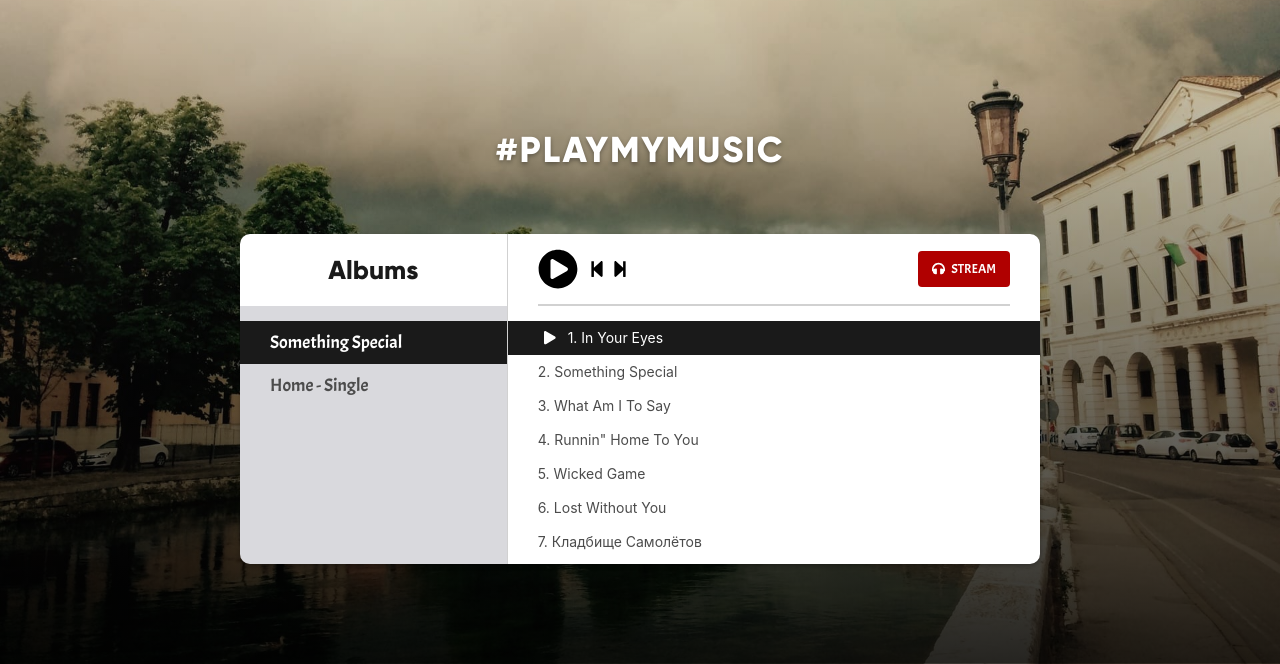
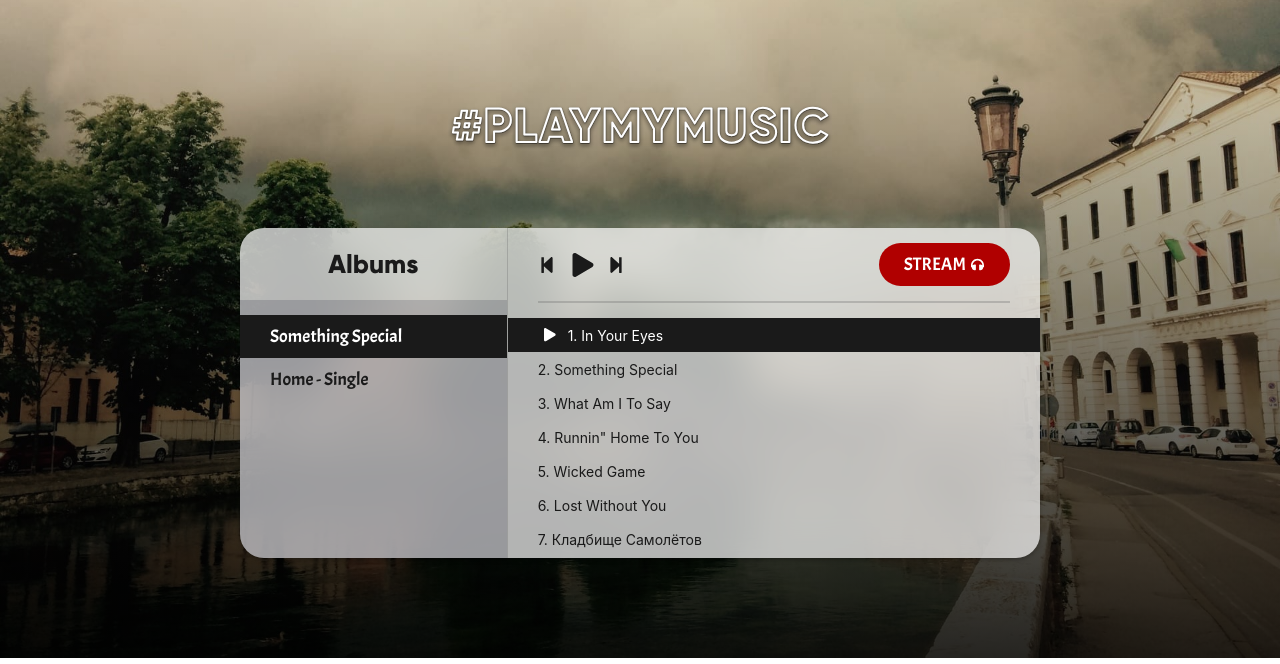
Before and after one commit to rayjackson13/ray7ackson, a Gatsby site: page / in a window 1280 px wide. Shown: the part 854-1518 px from the top of the page. Built offline with nearby package versions, Linux system fonts and the light colour scheme; Gatsby itself is replaced by a stand-in of ours.

Commit message:
Redesigned player.

```diff
--- a/src/components/Music/Music.module.scss
+++ b/src/components/Music/Music.module.scss
@@ -23,6 +23,7 @@ $gray: rgba(105, 105, 105, 0.3);
 }
 
 .title {
+  margin-top: 0;
   text-align: center;
   color: #fff;
   font-size: 24px;
@@ -38,6 +39,26 @@ $gray: rgba(105, 105, 105, 0.3);
     font-size: 36px;
     line-height: 48px;
     margin-bottom: 60px;
+  }
+
+  svg {
+    font-family: 'gilroy', sans-serif;
+    font-size: 36px;
+    width: 300px;
+    height: 44px;
+
+    @include screen(md) {
+      font-size: 48px;
+      width: 400px;
+      height: 60px;
+    }
+
+    text {
+      fill: none;
+      stroke: #fff;
+      stroke-width: 2px;
+      stroke-linejoin: round;
+    }
   }
 }
 
--- a/src/components/Music/index.tsx
+++ b/src/components/Music/index.tsx
@@ -7,7 +7,16 @@ import { Player } from 'components/Player';
 export const Music = (): JSX.Element => (
   <section className={styles.music}>
     <div className={styles.container}>
-      <h1 className={styles.title}>#PLAYMYMUSIC</h1>
+      <h1 className={styles.title}>
+        <svg>
+          <filter id="shadow">
+            <feDropShadow dx="0.2" dy="0.4" stdDeviation="0.2" />
+          </filter>
+          <text style={{ filter: 'url(#shadow)' }} x="3%" y="76%">
+            #PLAYMYMUSIC
+          </text>
+        </svg>
+      </h1>
       <div className={styles.playerWrap}>
         <Player />
       </div>
--- a/src/components/Player/AlbumView/AlbumView.module.scss
+++ b/src/components/Player/AlbumView/AlbumView.module.scss
@@ -42,11 +42,10 @@ $gray: rgba(0, 0, 30, 0.15);
   transition: background-color 0.125s, color 0.125s;
   position: relative;
   z-index: 0;
-  color: #4c4c4c;
+  color: #1a1a1a;
   transition: all 0.125s;
 
   &:hover {
-    color: #1a1a1a;
     padding-left: 40px;
   }
   &[data-selected="true"] {
--- a/src/components/Player/Controls/Controls.module.scss
+++ b/src/components/Player/Controls/Controls.module.scss
@@ -9,36 +9,41 @@ $gray: rgba(105, 105, 105, 0.3);
 }
 
 .controlsWrap {
-  display: block;
+  display: flex;
+  justify-content: center;
+  align-items: center;
   font-size: 0;
 }
 
 .controlsButton {
-  display: inline-block;
-  vertical-align: middle;
-  width: 40px;
-  height: 40px;
+  display: block;
+  width: 24px;
+  height: 24px;
   border: 0;
   outline: 0;
   background: 0;
   padding: 0;
-  margin-right: 10px;
+  margin-right: 12px;
+  margin-left: 15px;
+  color: #1a1a1a;
+  transition: all .125s;
+
+  &.small {
+    width: 18px;
+    height: 18px;
+    margin: 0;
+  }
 
   &:focus {
     outline: 0;
   }
   &:hover {
-    :global(.svg-inline--fa path) {
-      fill: #b00000;
-    }
+    color: #000;
   }
 
   :global(.svg-inline--fa) {
     width: 100%;
     height: 100%;
-    path {
-      transition: fill 0.25s;
-    }
   }
 }
 
@@ -53,16 +58,10 @@ $gray: rgba(105, 105, 105, 0.3);
   }
 }
 
-.small {
-  width: 18px;
-  height: 18px;
-  margin-right: 5px;
-}
-
 .buyLink {
   display: inline-flex;
-  padding: 10px 14px;
-  border-radius: 4px;
+  padding: 10px 25px;
+  border-radius: 24px;
   text-transform: uppercase;
   font-family: acme;
   font-size: 13px;
@@ -112,6 +111,7 @@ $gray: rgba(105, 105, 105, 0.3);
   }
 
   & > span {
-    margin-left: 0.3rem;
+    font-size: 18px;
+    margin-right: 0.3rem;
   }
 }
--- a/src/components/Player/Controls/index.tsx
+++ b/src/components/Player/Controls/index.tsx
@@ -6,15 +6,15 @@ import * as styles from './Controls.module.scss';
 export const Controls = (): JSX.Element => (
   <div className={styles.controls}>
     <span className={styles.controlsWrap}>
-      <button className={styles.controlsButton} id="audioPlay" type="button">
-        <i className="fas fa-play-circle" />
-      </button>
       <button
         className={clsx(styles.controlsButton, styles.small)}
         id="audioPrev"
         type="button"
       >
         <i className="fas fa-step-backward" />
+      </button>
+      <button className={styles.controlsButton} id="audioPlay" type="button">
+        <i className="fas fa-play" />
       </button>
       <button
         className={clsx(styles.controlsButton, styles.small)}
@@ -26,8 +26,8 @@ export const Controls = (): JSX.Element => (
     </span>
     <span className={styles.buy}>
       <a className={styles.buyLink} href="temp" id="audioBuy" target="_blank">
+        <span>Stream</span>
         <i className="fas fa-headphones" />
-        <span>Stream</span>
       </a>
     </span>
   </div>
--- a/src/components/Player/Player.module.scss
+++ b/src/components/Player/Player.module.scss
@@ -3,16 +3,17 @@
 $gray: rgba(105, 105, 105, 0.3);
 
 .player {
-  background-color: #fff;
+  background-color: rgba(255, 255, 255, 0.7);
   box-shadow: 0 2px 4px rgba(0, 0, 0, 0.25);
   overflow: hidden;
   border-radius: 16px;
   margin: 0 auto;
+  backdrop-filter: blur(20px);
 
   @include screen(md) {
     height: 330px;
     max-width: 800px;
-    border-radius: 10px;
+    border-radius: 24px;
   }
 }
 
--- a/src/components/Player/TrackView/TrackView.module.scss
+++ b/src/components/Player/TrackView/TrackView.module.scss
@@ -1,12 +1,11 @@
+@import '../../../styles/functions';
+
 .wrap {
-  padding: 15px 0;
-  min-height: 120px;
+  padding: 15px 0 40px;
+  min-height: 300px;
   flex: 1;
-  display: block;
-  cursor: pointer;
-  font-size: 14px;
-  transition: background-color 0.125s, color 0.125s;
-  color: #2e2e2e;
+  display: flex;
+  flex-direction: column;
 }
 
 .item {
@@ -15,13 +14,11 @@
   cursor: pointer;
   font-size: 14px;
   transition: background-color 0.125s, color 0.125s;
-  color: #4c4c4c;
+  color: #1a1a1a;
   display: flex;
   align-items: center;
 
   &:hover {
-    color: #1a1a1a;
-
     .playButton {
       opacity: 1;
     }
@@ -41,7 +38,8 @@
     }
   }
 
-  &:hover, &[data-selected="true"] {
+  &:hover,
+  &[data-selected="true"] {
     .name {
       transform: none;
     }
@@ -54,7 +52,7 @@
   background: 0;
   width: 24px;
   height: 24px;
-  color: #4c4c4c;
+  color: #1a1a1a;
   opacity: 0;
   transition: all 0.125s;
   display: flex;
@@ -62,7 +60,7 @@
   align-items: center;
 
   &:hover {
-    color: #1a1a1a;
+    color: #000;
   }
 }
 
@@ -70,5 +68,5 @@
   font-size: 14px;
   margin-left: 6px;
   transform: translateX(-30px);
-  transition: all .125s;
+  transition: all 0.125s;
 }
--- a/src/components/Player/TrackView/index.tsx
+++ b/src/components/Player/TrackView/index.tsx
@@ -14,6 +14,7 @@ export const TrackView = (props: Props): JSX.Element => {
   const { trackList, selected, onPlay } = props;
   return (
     <div className={styles.wrap}>
+      <div className={styles.scroll}>
         {trackList.map((track, idx) => (
           <span
             className={styles.item}
@@ -32,5 +33,6 @@ export const TrackView = (props: Props): JSX.Element => {
           </span>
         ))}
       </div>
+    </div>
   );
 };
```
Lines whose indentation alone changed are shown as unchanged.
